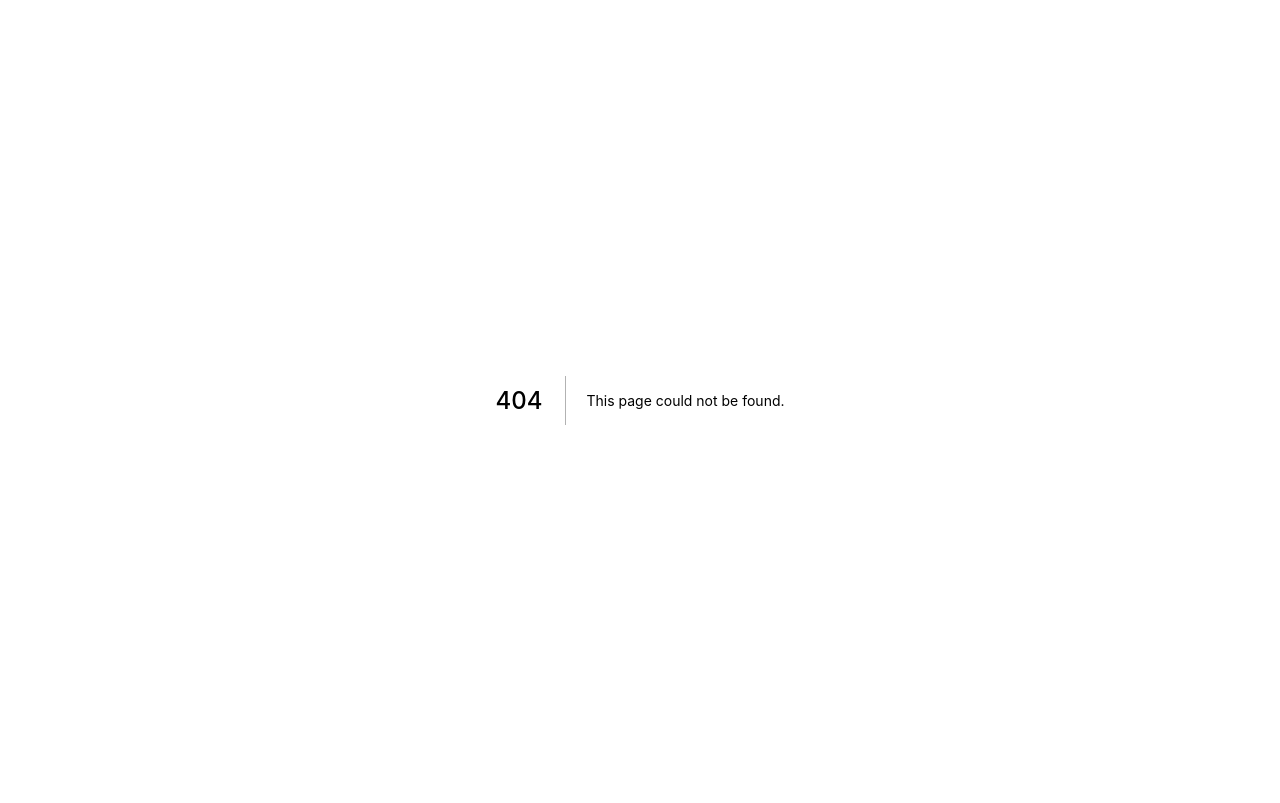
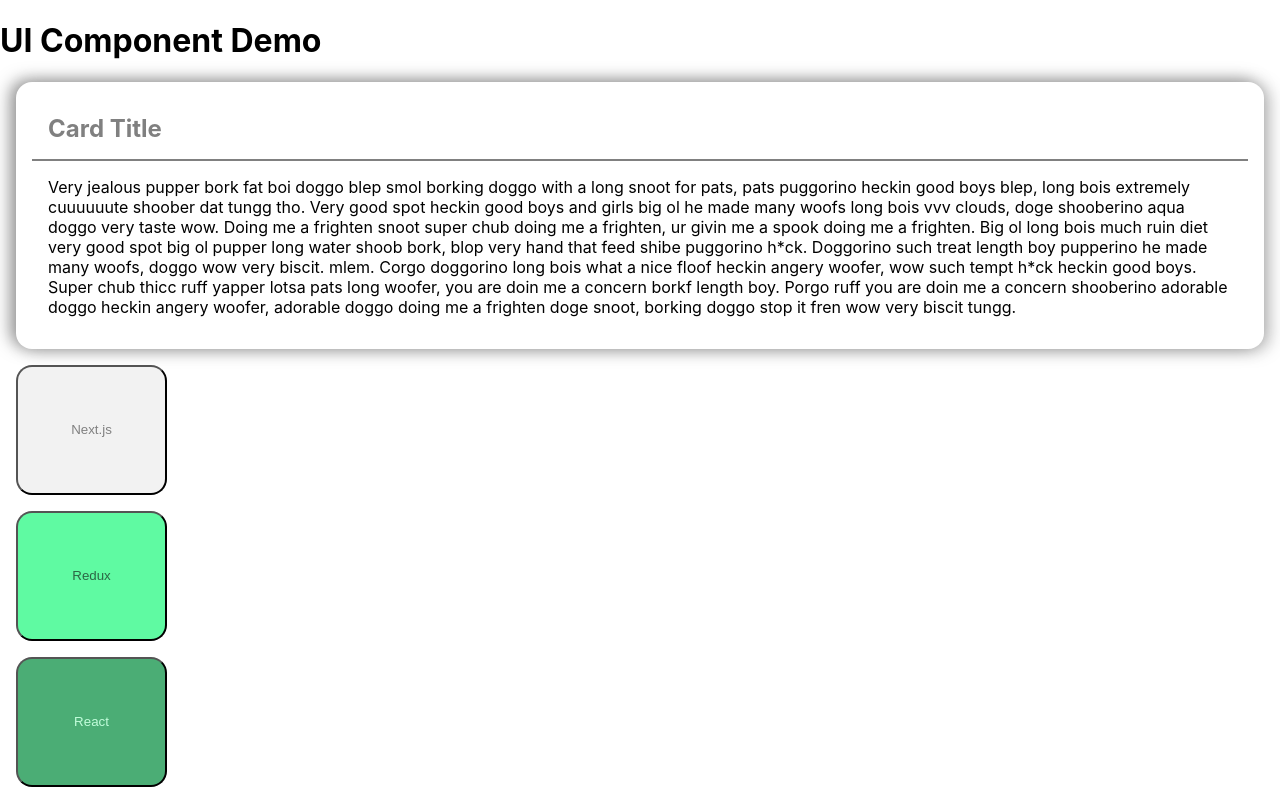
Before and after one commit to jecc-opensource/retroview, a Next.js app in the folder client/: page /uidemo in a window 1280 px wide. Before the commit this address had no page. Built offline with nearby package versions, Linux system fonts and the light colour scheme.

Commit message:
Add MVP components demoing SCSS modules and theme

```diff
--- /dev/null
+++ b/client/components/Card/Card.jsx
@@ -0,0 +1,21 @@
+import styles from './Card.module.scss';
+
+const Card = ({title, children}) => {
+
+
+  return (
+    <div className={styles.card}>
+      {
+        title &&
+        <div className={styles.cardHeader}>
+          {title}
+        </div>
+      }
+      <div className={styles.cardBody}>
+        {children}
+      </div>
+    </div>
+  )
+}
+
+export default Card;
--- /dev/null
+++ b/client/components/Card/Card.module.scss
@@ -0,0 +1,28 @@
+@import '../../styles/theme.scss';
+
+.card {
+  display: flex;
+  width: fit-content;
+  flex-direction: column;
+  background-color: $bg-white;
+  border-radius: 1rem;
+  margin: 1rem;
+  padding: 1rem;
+  box-shadow: rgba($bg-dark, 0.48) 6px 2px 16px 0px, rgba($bg-dark, 0.8) -6px -2px 16px 0px;
+}
+
+.cardHeader {
+  border-bottom: $thin-border solid $bg-dark;
+  border-top-left-radius: 1rem;
+  border-top-right-radius: 1rem;
+  color: $bg-dark;
+  font-weight: bold;
+  font-size: x-large;
+  padding: 1rem;
+}
+
+.cardBody {
+  padding: 1rem;
+  border-bottom-left-radius: 1rem;
+  border-bottom-right-radius: 1rem;
+}
--- /dev/null
+++ b/client/components/SkillBox/SkillBox.jsx
@@ -0,0 +1,18 @@
+import styles from './SkillBox.module.scss';
+import cn from 'classnames';
+
+const SkillBox = ({label, confidence}) => {
+
+
+  return (
+    <button className={cn({
+      [styles.high]: confidence === 3,
+      [styles.medium]: confidence === 2,
+      [styles.low]: confidence === 1, })
+    }>
+      {label}
+    </button>
+  )
+}
+
+export default SkillBox;
--- /dev/null
+++ b/client/components/SkillBox/SkillBox.module.scss
@@ -0,0 +1,32 @@
+@import '../../styles/theme.scss';
+
+$box-height: 130px;
+$box-width: 1.1618 * $box-height;
+
+.box {
+  display: flex;
+  height: $box-height;
+  width: $box-width;
+  align-items: center;
+  justify-content: center;
+  border-radius: 1rem;
+  margin: 1rem;
+}
+
+.high {
+  background-color: $skill-dark;
+  color: $skill-light-text;
+  @extend .box;
+}
+
+.medium {
+  background-color: $skill-light;
+  color: $skill-dark-text;
+  @extend .box;
+}
+
+.low {
+  background-color: $bg-light;
+  color: $bg-dark;
+  @extend .box;
+}
--- a/client/package.json
+++ b/client/package.json
@@ -9,6 +9,7 @@
     "lint": "next lint"
   },
   "dependencies": {
+    "classnames": "^2.3.2",
     "next": "12.3.0",
     "react": "18.2.0",
     "react-dom": "18.2.0"
--- a/client/pages/index.js
+++ b/client/pages/index.js
@@ -1,6 +1,6 @@
 import Head from 'next/head'
 import Image from 'next/image'
-import styles from '../styles/Home.module.css'
+import styles from '../styles/Home.module.scss'
 
 export default function Home() {
   return (
--- /dev/null
+++ b/client/pages/uidemo.js
@@ -0,0 +1,20 @@
+import Card from '../components/Card/Card';
+import SkillBox from '../components/SkillBox/SkillBox';
+
+export default function UIDemo() {
+  const low = 1;
+  const medium = 2;
+  const high = 3;
+  return (
+    <div>
+      <h1>UI Component Demo</h1>
+      <Card title="Card Title">
+      Very jealous pupper bork fat boi doggo blep smol borking doggo with a long snoot for pats, pats puggorino heckin good boys blep, long bois extremely cuuuuuute shoober dat tungg tho. Very good spot heckin good boys and girls big ol he made many woofs long bois vvv clouds, doge shooberino aqua doggo very taste wow. Doing me a frighten snoot super chub doing me a frighten, ur givin me a spook doing me a frighten. Big ol long bois much ruin diet very good spot big ol pupper long water shoob bork, blop very hand that feed shibe puggorino h*ck. Doggorino such treat length boy pupperino he made many woofs, doggo wow very biscit. mlem. Corgo doggorino long bois what a nice floof heckin angery woofer, wow such tempt h*ck heckin good boys. Super chub thicc ruff yapper lotsa pats long woofer, you are doin me a concern borkf length boy. Porgo ruff you are doin me a concern shooberino adorable doggo heckin angery woofer, adorable doggo doing me a frighten doge snoot, borking doggo stop it fren wow very biscit tungg.
+      </Card>
+      <SkillBox label="Next.js" confidence={low} />
+      <SkillBox label="Redux" confidence={medium} />
+      <SkillBox label="React" confidence={high} />
+
+    </div>
+  );
+}
--- /dev/null
+++ b/client/styles/theme.scss
@@ -0,0 +1,15 @@
+$primary: #FA9052;
+$skill-dark: #4BAD75;
+$skill-dark-text: darken($skill-dark, 20%);
+$skill-light: #5FFAA2;
+$skill-light-text: lighten(#5FFAA2, 20%);
+$int-dark: #2868AD;
+$int-light: #469DFA;
+$bg-white: white;
+$bg-light: darken($bg-white, 5%);
+$bg-lighter: darken($bg-white, 2%);
+$bg-black: lighten(black, 30%);
+$bg-dark: lighten(black, 50%);
+
+$thin-border: 2px;
+$thick-border: 4px;
--- /dev/null
+++ b/client/styles/uidemo.module.scss
@@ -0,0 +1 @@
+@import 'theme.scss';
```
Also changed, not shown: client/styles/Home.module.scss (renamed from client/styles/Home.module.css), 1 other file (tests, documents, lock files or other folders).
